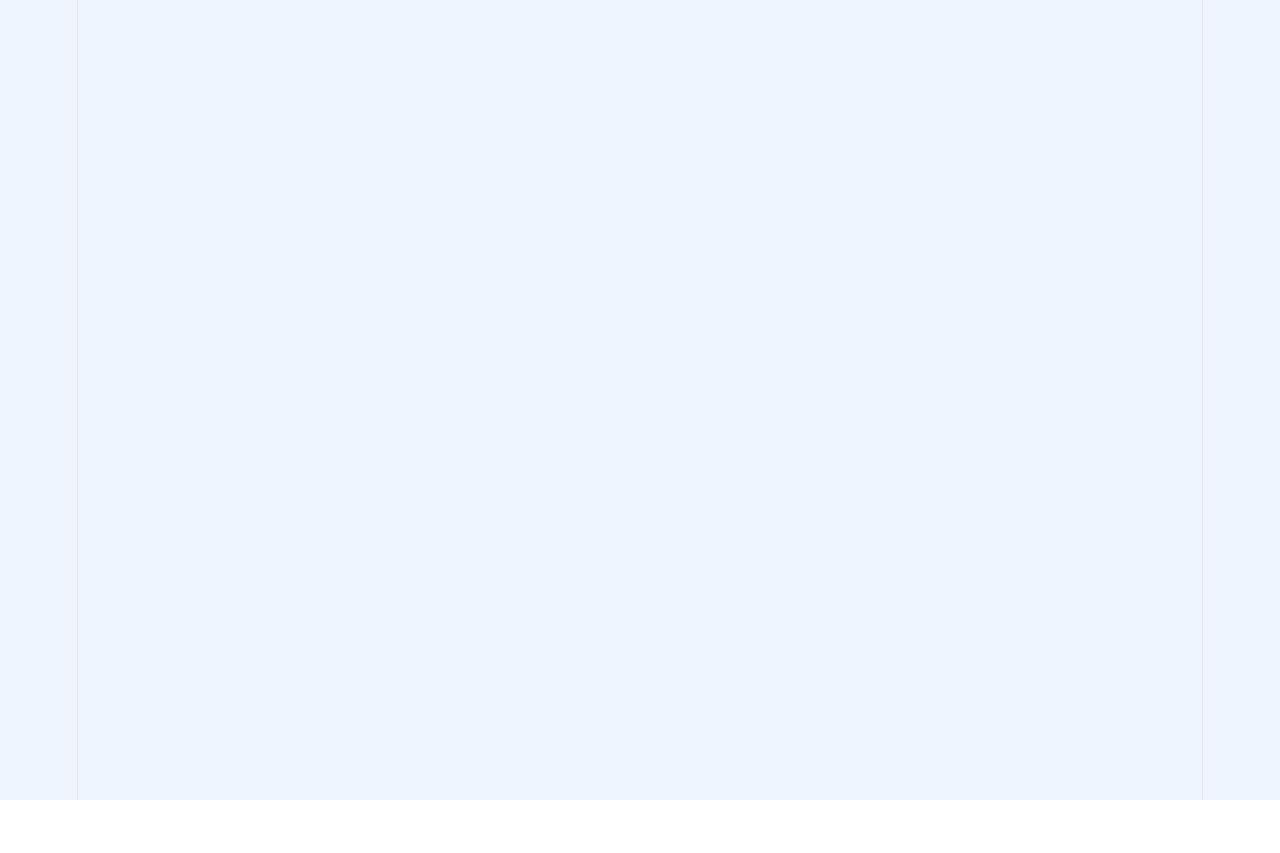
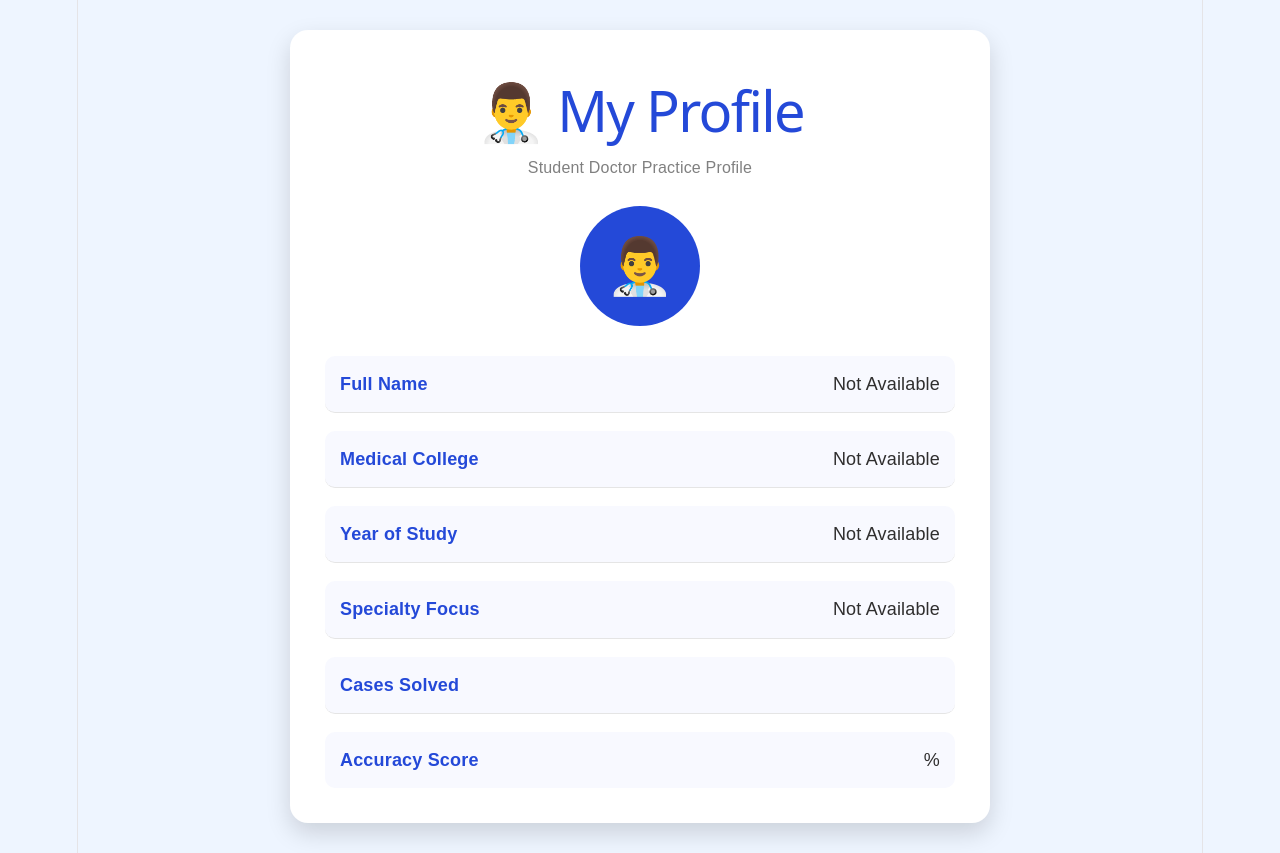
Before and after one commit to Ishita-Jha/Med-diagnose, a React (Vite) app in the folder client/: page /profile in a window 1280 px wide. Before the commit this address had no page. Before the commit the page ends 800 px from the top, so only its background shows below. Built offline with nearby package versions, Linux system fonts and the light colour scheme.

Commit message:
profile page

```diff
--- a/client/src/App.jsx
+++ b/client/src/App.jsx
@@ -10,6 +10,7 @@ import LaboratoryResults from "./pages/LaboratoryResults"
 import SummaryPage from "./pages/SummaryPage";
 import DiagnosisPage from "./pages/DiagnosisPage";
 import { Routes, Route} from "react-router-dom";
+import Profile from './pages/profile';
 
 // function App() {
 //   return (
@@ -49,6 +50,7 @@ function App() {
       <Route path="/summary" element={<SummaryPage />} />
 
       <Route path="/diagnosis" element={<DiagnosisPage />} />
+      <Route path="/profile" element={<Profile />} />
     </Routes>
   );
 }
--- a/client/src/pages/Dashboard.jsx
+++ b/client/src/pages/Dashboard.jsx
@@ -55,17 +55,18 @@ function Dashboard() {
                     <p>Generate a new AI patient and begin your diagnosis.</p>
                 </div>
 
-                <div className="feature-card">
+                {/* <div className="feature-card">
                     <MdHistory className="feature-icon" />
                     <h2>Case History</h2>
                     <p>View your past cases and performance.</p>
-                </div>
+                </div> */}
                 <div className="feature-card">
                     <FaChartBar className="feature-icon" />
                     <h2>Performance</h2>
                     <p>Analyze your strengths and improve more.</p>
                 </div>
-                <div className="feature-card">
+                <div  onClick={() => navigate("/profile")}
+                    style={{ cursor: "pointer" }} className="feature-card">
                     <FaUserCircle className="feature-icon" />
                     <h2>My Profile</h2>
                     <p>Manage your profile and preferences.</p>
--- /dev/null
+++ b/client/src/pages/profile.jsx
@@ -0,0 +1,60 @@
+import React from "react";
+import "../styles/Profile.css";
+
+function Profile() {
+  const profile =
+    JSON.parse(localStorage.getItem("studentDoctorProfile")) || {};
+
+  return (
+    <div className="profile-container">
+      <div className="profile-card">
+
+        <h1>👨‍⚕️ My Profile</h1>
+        <p className="subtitle">
+          Student Doctor Practice Profile
+        </p>
+
+        <div className="profile-image">
+          👨‍⚕️
+        </div>
+
+        <div className="profile-info">
+
+          <div className="info-row">
+            <span className="label">Full Name</span>
+            <span>{profile.fullName || "Not Available"}</span>
+          </div>
+
+          <div className="info-row">
+            <span className="label">Medical College</span>
+            <span>{profile.medicalCollege || "Not Available"}</span>
+          </div>
+
+          <div className="info-row">
+            <span className="label">Year of Study</span>
+            <span>{profile.yearOfStudy || "Not Available"}</span>
+          </div>
+
+          <div className="info-row">
+            <span className="label">Specialty Focus</span>
+            <span>{profile.specialtyInterest || "Not Available"}</span>
+          </div>
+
+          <div className="info-row">
+            <span className="label">Cases Solved</span>
+            <span>{profile.casesSolved}</span>
+          </div>
+
+          <div className="info-row">
+            <span className="label">Accuracy Score</span>
+            <span>{profile.accuracyScore}%</span>
+          </div>
+
+        </div>
+
+      </div>
+    </div>
+  );
+}
+
+export default Profile;
--- /dev/null
+++ b/client/src/styles/Profile.css
@@ -0,0 +1,60 @@
+.profile-container{
+    min-height:100vh;
+    display:flex;
+    justify-content:center;
+    align-items:center;
+    background:#eef5ff;
+    padding:30px;
+}
+
+.profile-card{
+    width:700px;
+    background:white;
+    border-radius:18px;
+    padding:35px;
+    box-shadow:0 10px 25px rgba(0,0,0,.15);
+}
+
+.profile-card h1{
+    text-align:center;
+    color:#2449d8;
+}
+
+.subtitle{
+    text-align:center;
+    color:gray;
+    margin-bottom:25px;
+}
+
+.profile-image{
+    width:120px;
+    height:120px;
+    border-radius:50%;
+    background:#2449d8;
+    color:white;
+    display:flex;
+    justify-content:center;
+    align-items:center;
+    font-size:55px;
+    margin:auto;
+    margin-bottom:30px;
+}
+
+.profile-info{
+    display:flex;
+    flex-direction:column;
+    gap:18px;
+}
+
+.info-row{
+    display:flex;
+    justify-content:space-between;
+    padding:15px;
+    background:#f8f9ff;
+    border-radius:10px;
+}
+
+.label{
+    font-weight:bold;
+    color:#2449d8;
+}
```
